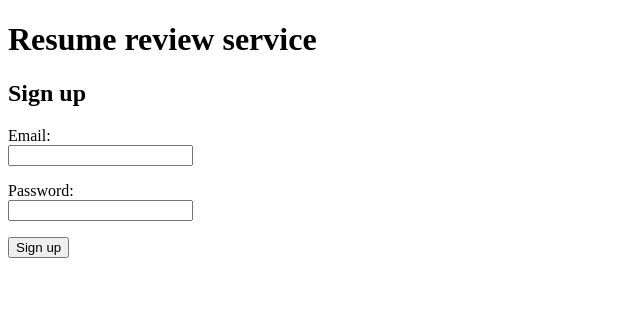
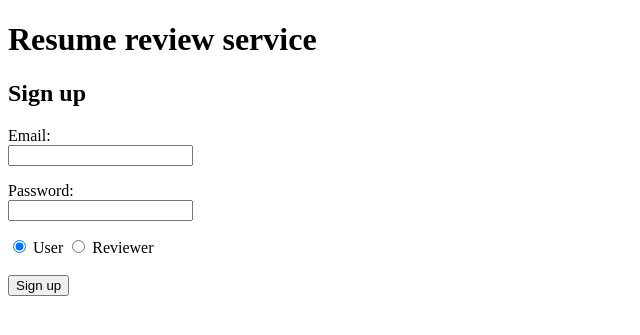
Before and after one commit to nameisxi/resume-review-service, a Flask app: page /signup in a window 1280 px wide. Shown: the top 335 px of the page, without its empty margins (0-640 px from the left). Run offline with Flask 2, Linux system fonts and the light colour scheme.

Commit message:
Added an ability to signup as a reviewer

```diff
--- a/app.py
+++ b/app.py
@@ -61,7 +61,7 @@ def validate_credentials(email, password):
     user = result.fetchone()
 
     if user:
-        return "Username taken"
+        return "There's already an account with this email address"
 
     return None
 
@@ -173,11 +173,12 @@ def signup_template():
 def signup():
     email = request.form["email"].lower().strip()
     password = request.form["password"].strip()
+    user_type = request.form["user-type"]
 
     result = validate_credentials(email, password)
 
     if result is None:
-        return create_account(email, password, False)
+        return create_account(email, password, user_type == "1")
     return result
 
 @app.route("/login", methods=["POST"])
--- a/templates/signup.html
+++ b/templates/signup.html
@@ -6,6 +6,10 @@
     <input type="text" name="email"></p>
     <p>Password:<br>
     <input type="password" name="password"></p>
+    <input type="radio" name="user-type" value="0" checked> User
+    <input type="radio" name="user-type" value="1"> Reviewer
+    <br>
+    <br>
     <input type="submit" value="Sign up" name="signup">
 </form>
 {% endblock %}
```
